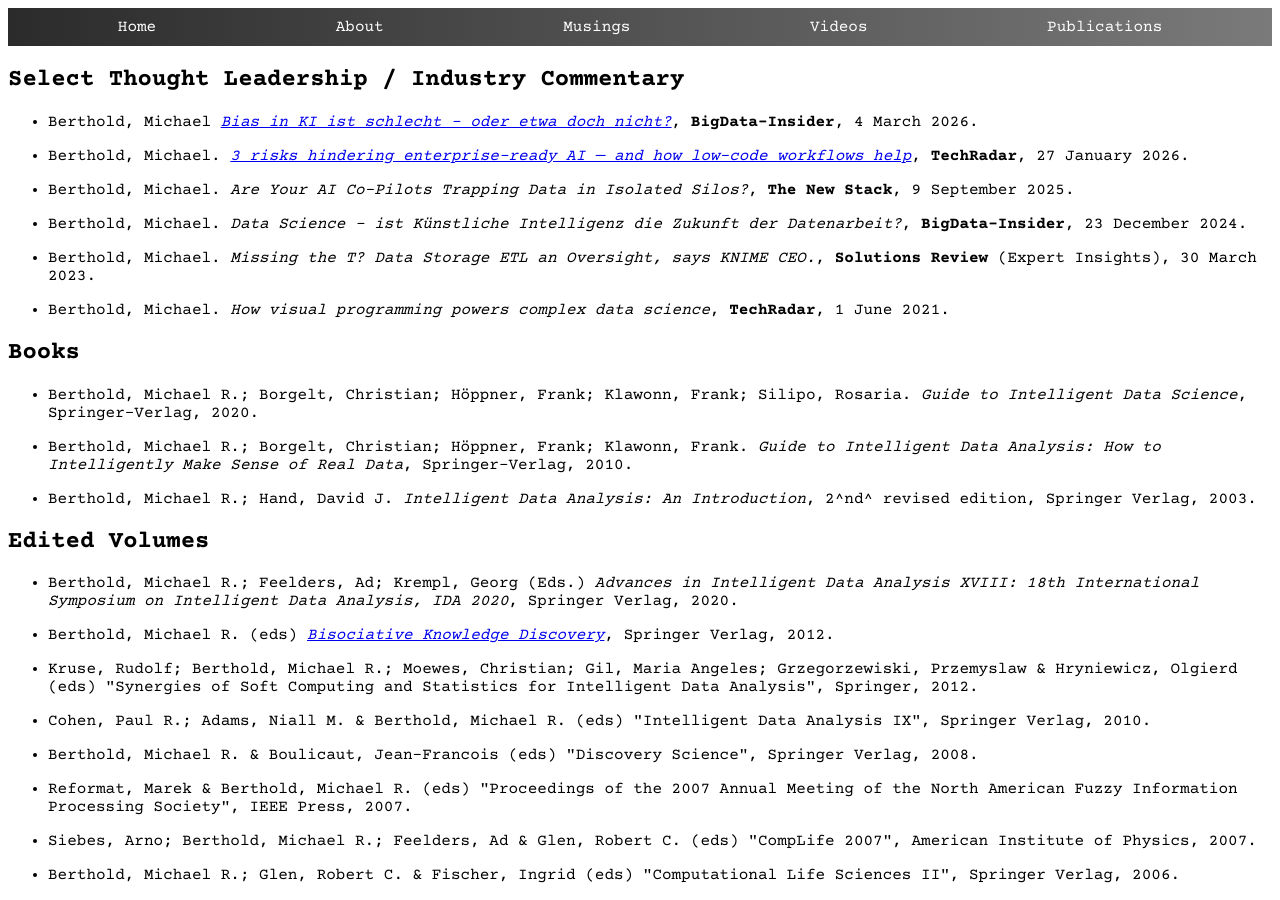
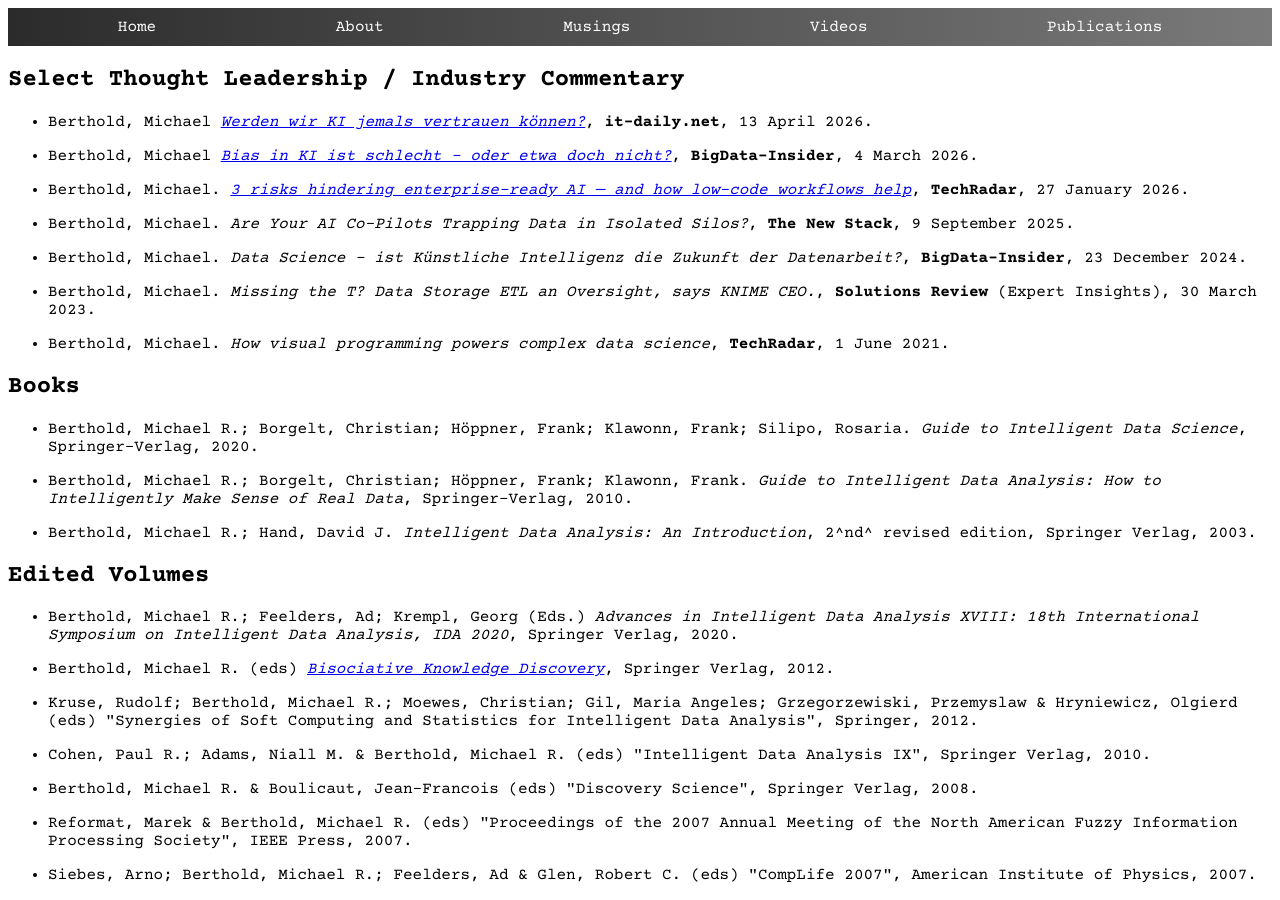
Before and after one commit to michael-berthold/michael-berthold.github.io, a Jekyll site: the page built from publications.md, in a window 1280 px wide and 900 px high. Built offline with Jekyll 4.4.1, drawn with Linux system fonts in a browser that asks for light colours.

Commit message:
Update publications.md

```diff
--- a/publications.md
+++ b/publications.md
@@ -5,6 +5,8 @@ permalink: /publications/
 ---
 
 ## Select Thought Leadership / Industry Commentary
+
+- Berthold, Michael [_Werden wir KI jemals vertrauen können?_](https://www.it-daily.net/it-management/ki/ki-jemals-vertrauen-koennen), **it-daily.net**, 13 April 2026.
 
 - Berthold, Michael [_Bias in KI ist schlecht – oder etwa doch nicht?_](https://www.bigdata-insider.de/bias-kuenstliche-intelligenz-probleme-auswirkungen-a-28e20a7fd7466770f90ef477d3686a17/), **BigData-Insider**, 4 March 2026.
 
```
